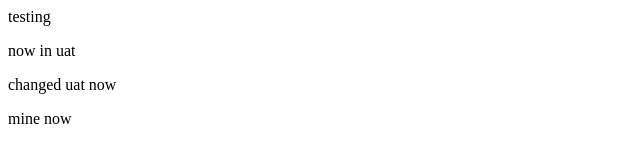
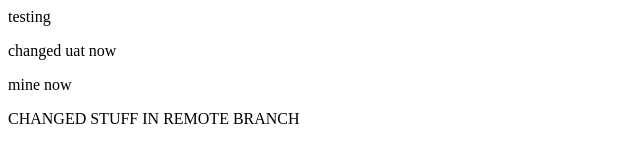
Before and after one commit to dvckyy/gittest, a plain HTML site: page index.html in a window 1280 px wide. Shown: the whole page, without its empty margins (0-640 px from the left). Drawn offline with Linux system fonts and the light colour scheme.

Commit message:
remote branch change

```diff
--- a/index.html
+++ b/index.html
@@ -4,8 +4,8 @@
     </head>
     <body>
         <p>testing</p>
-        <p>now in uat</p>
         <p>changed uat now</p>
-        <p>mine now</p>
+		<p>mine now</p>
+		<p>CHANGED STUFF IN REMOTE BRANCH</p>
     </body>
 </html>
```
